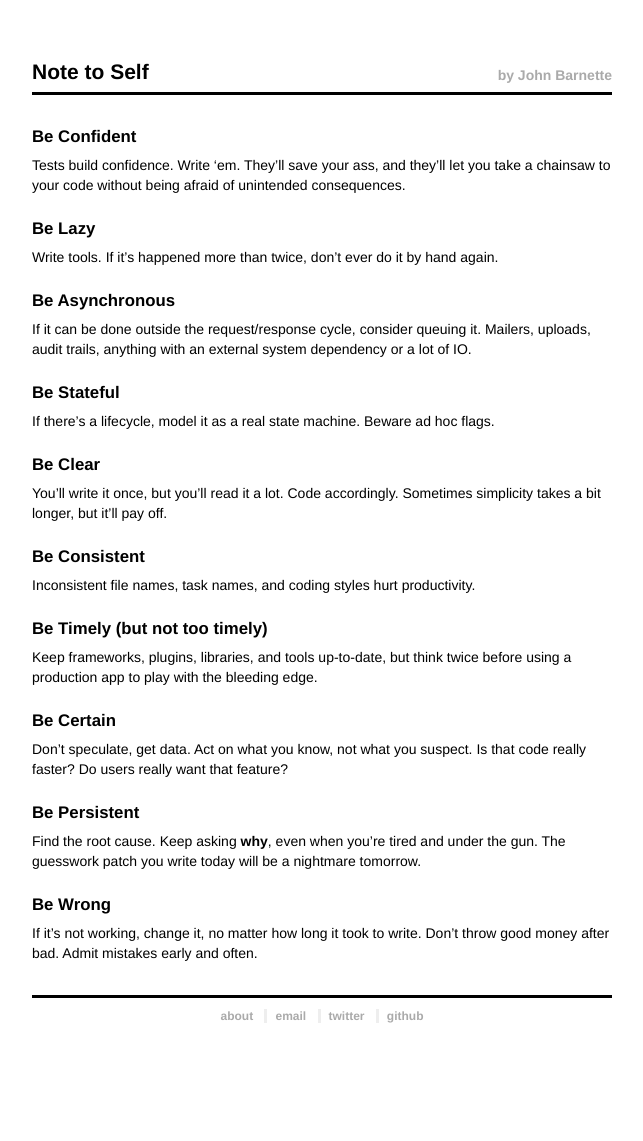
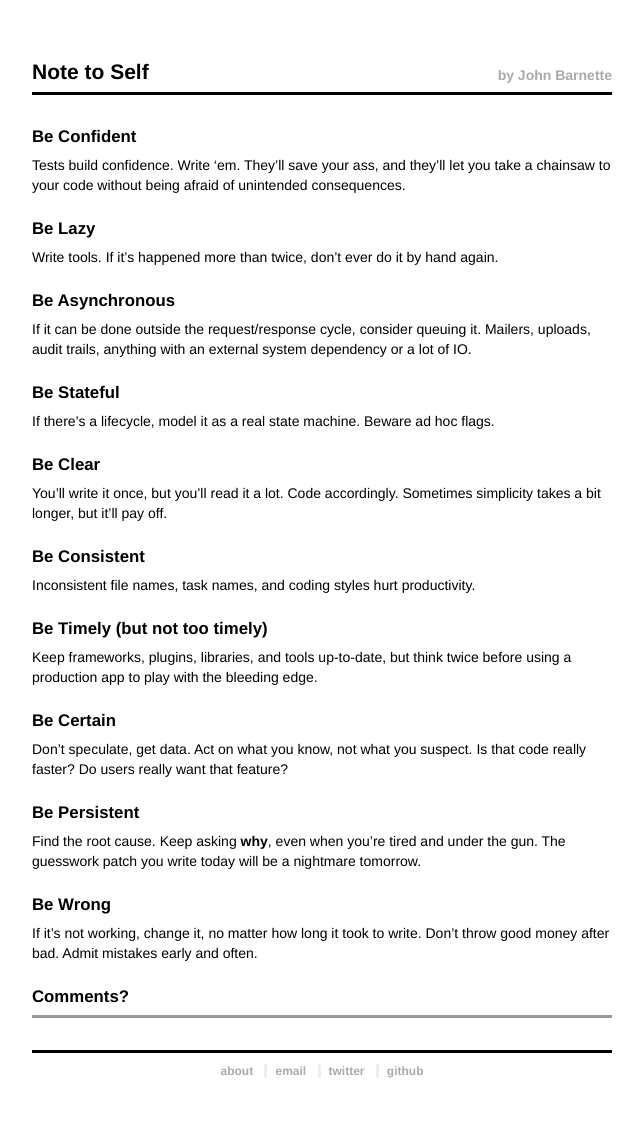
Before and after one commit to jbarnette/jbarnette.github.com, a Jekyll site: the page built from _posts/2009-01-21-note-to-self.markdown, in a window 1280 px wide. Shown: the whole page, without its empty margins (318-961 px from the left). Built offline with Jekyll 4.4.1, drawn with Linux system fonts in a browser that asks for light colours; comment, search, counter and statistics services are not loaded; before the commit the page ends 1086 px from its top, so only the background shows below that.

Commit message:
more styles

```diff
--- a/_layouts/post.html
+++ b/_layouts/post.html
@@ -17,6 +17,7 @@
 	{{ content }}
       </div>
 
+      <h2 class="comments">Comments?</h2>
       <div id="disqus_thread"></div>
       <script type="text/javascript" src="http://disqus.com/forums/jbarnette/embed.js"></script>
 
--- a/css/screen.css
+++ b/css/screen.css
@@ -89,6 +89,12 @@ ul {
     margin-top: 32px;
 }
 
+h2.comments {
+    padding-bottom: 8px;
+    border-bottom: 3px solid #999;
+    margin-bottom: 32px;
+}
+
 .posts {
     list-style-type: none;
 }
@@ -177,6 +183,6 @@ a.feed {
     padding-right: 0;
 }
 
-#dsq-auth, #dsq-options-toggle {
+#dsq-auth, #dsq-options-toggle, #dsq-comments-count {
     display: none;
 }
```
